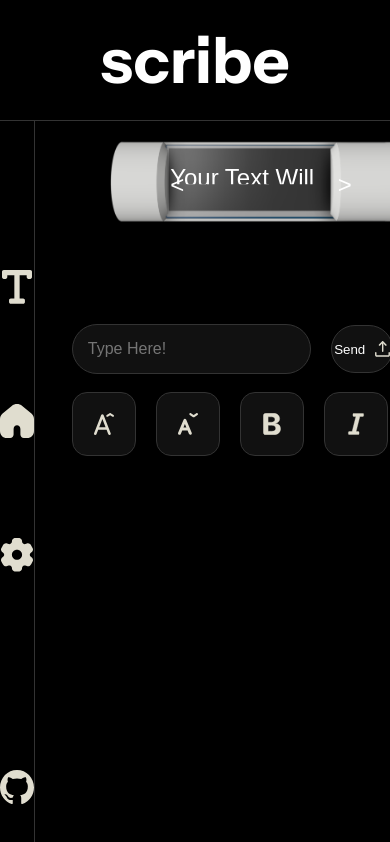
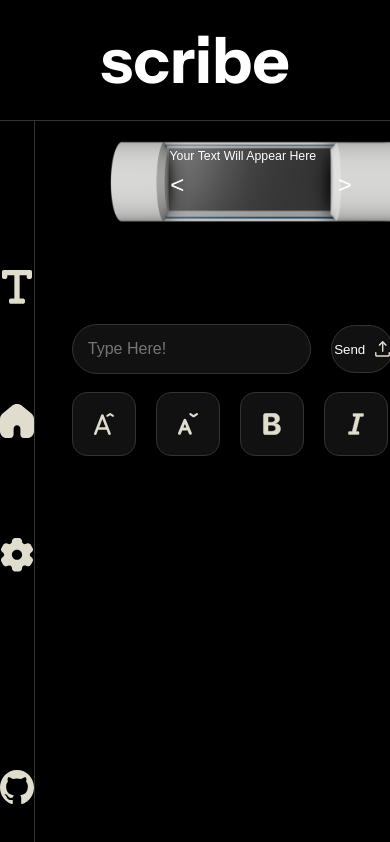
Before and after one commit to AthemiS13/scribe-app, a React (Vite) app in the folder frontend/: page / in a window 390 px wide. Built offline with nearby package versions, Linux system fonts and the light colour scheme.

Commit message:
feat: responsive preview

```diff
--- a/frontend/src/App.jsx
+++ b/frontend/src/App.jsx
@@ -1,4 +1,4 @@
-import React, { useState, useEffect } from 'react';
+import React, { useState, useEffect, useRef } from 'react';
 import productImage from './assets/images/scribe-display.png';
 import textIcon from './assets/icons/text.svg';
 import homeIcon from './assets/icons/home.svg';
@@ -143,17 +143,17 @@
   // Modify styles to use relative positioning
   screenOverlay: {
     position: 'absolute',
-    top: '38%', // Adjust these percentages to position correctly
-    left: '50%',
+    top: '47.8%', // Adjust these percentages to position correctly
+    left: '46.3%',
     transform: 'translate(-50%, -50%)',
-    width: '60%', // Relative to image width
-    height: '30%', // Relative to image height
+    width: '53%', // Relative to image width
+    height: '72%', // Relative to image height
     display: 'flex',
     flexDirection: 'column',
     alignItems: 'center',
     justifyContent: 'center', // Center content vertically
     color: 'white',
-    padding: `${TEXT_CONTAINER.padding}px`,
+    //padding: `${TEXT_CONTAINER.padding}px`,
     zIndex: 2,
     pointerEvents: 'none',
     backgroundColor: 'transparent',
@@ -264,12 +264,32 @@
 function App() {
   const [inputText, setInputText] = useState('');
   const [fontSize, setFontSize] = useState(24);
+  const [fontSizeMultiplier, setFSMultiplier] = useState(1);
   const [pages, setPages] = useState([[]]);
   const [currentPage, setCurrentPage] = useState(0);
   // Add new state for the progress popup
   const [showProgress, setShowProgress] = useState(false);
   const [progress, setProgress] = useState(0);
   const [uploadComplete, setUploadComplete] = useState(false);
+  const displayAreaRef = useRef(null)
+
+  useEffect(() => {
+    if (!displayAreaRef) return;
+
+    const resizeObserver = new ResizeObserver((entries) => {
+      for (let entry of entries) {
+        if (entry.contentBoxSize) {
+          setFontSize(entry.contentRect.width / 13)
+        }
+      }
+    });
+
+    resizeObserver.observe(displayAreaRef.current);
+
+    return () => {
+      resizeObserver.disconnect();
+    };
+  }, [])
 
   // Break text at container boundaries, grouping into pages of max 4 lines
   const formatText = (text) => {
@@ -317,11 +337,11 @@
   }, [inputText, fontSize]);
 
   const increaseFontSize = () => {
-    setFontSize((prev) => Math.min(prev + 2, 70));
+    setFSMultiplier((prev) => prev === 3 ? prev : prev + 1)
   };
 
   const decreaseFontSize = () => {
-    setFontSize((prev) => Math.max(prev - 2, 40));
+    setFSMultiplier((prev) => prev === 1 ? 1 : prev - 1)
   };
 
   const handlePrevPage = () => {
@@ -385,12 +405,11 @@
               alt="Product Display"
               style={styles.productImage}
             />
-            <div style={styles.screenOverlay}>
+            <div ref={displayAreaRef} style={styles.screenOverlay}>
               <div
                 style={{
                   ...styles.pageText,
-                  fontSize: `${fontSize}px`,
-                  lineHeight: `${TEXT_CONTAINER.lineHeight}px`
+                  fontSize: `${fontSize * fontSizeMultiplier}px`,
                 }}
               >
                 {pages[currentPage]?.map((line, idx) => (
```
Also changed, not shown: 2 other files (tests, documents, lock files or other folders).
